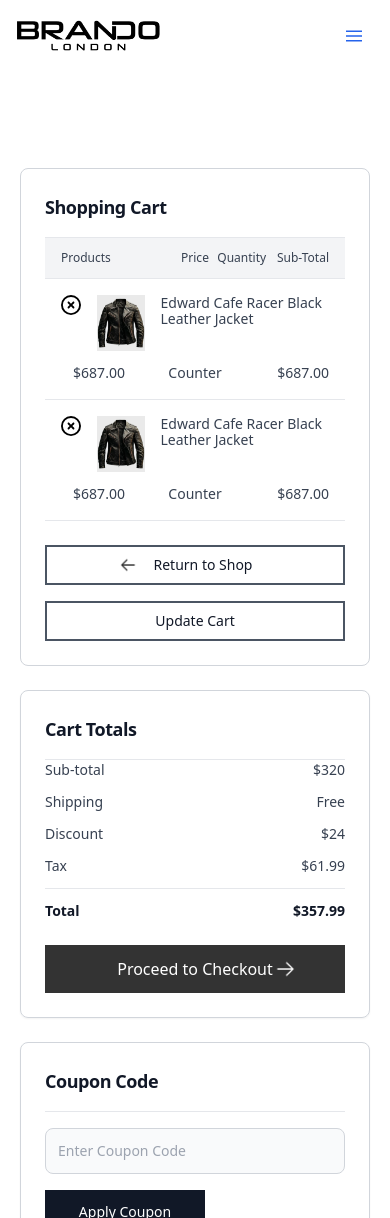
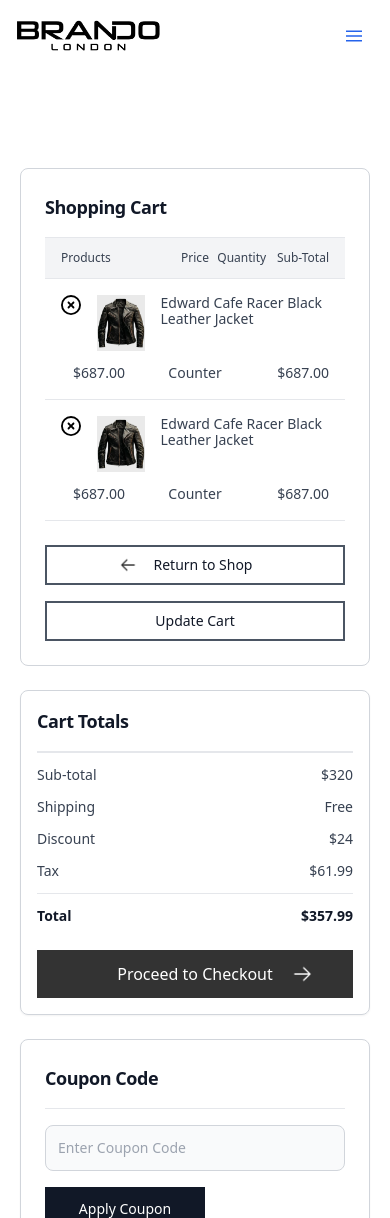
Before and after one commit to haris-alfonick/brando-london, a Next.js app: page /shopping-cart in a window 390 px wide. Shown: the top 1218 px of the page. Built offline with nearby package versions, Linux system fonts and the light colour scheme.

Commit message:
shopping cart page changes

```diff
--- a/src/app/shopping-cart/page.tsx
+++ b/src/app/shopping-cart/page.tsx
@@ -94,7 +94,7 @@ const TableDemo = () => {
             </div>
             <div className='col-span-12 lg:col-span-4 space-y-6'>
               <div
-                className="border border-gray-300 rounded-lg p-6 shadow-sm
+                className="border border-gray-300 rounded-lg sm:p-6 p-4 shadow-sm
                 [&_button]:bg-[url('/images/ArrowRight.webp')]
                 [&_button]:bg-no-repeat
                 [&_button]:pr-15
@@ -103,7 +103,7 @@ const TableDemo = () => {
                 [&_button]:md:bg-[right_196px_top_13px]
                 [&_button]:lg:bg-[right_17px_top_14px]
                 [&_button]:xl:bg-[right_74px_top_13px]
-                [&_button]:max-sm:bg-[right_49px_top_13px]
+                [&_button]:max-sm:bg-[right_40px_top_13px]
                 [&_button]:mt-6 [&_button]:w-full [&_button]:text-white [&_button]:bg-[#333333] [&_button]:hover:bg-gray-800 [&_button]:focus:outline-none [&_button]:font-medium
                 [&_button]:corner-lg [&_button]:px-6 [&_button]:py-3
                 ">
@@ -111,7 +111,7 @@ const TableDemo = () => {
                   Cart Totals
                 </h5>
                 <div className='space-y-3 text-sm sm:text-base'>
-                  <div className='flex justify-between'>
+                  <div className='flex justify-between border-t pt-3'>
                     <p className='text-gray-700'>Sub-total</p>
                     <p className='text-gray-700'>$320</p>
                   </div>
```
